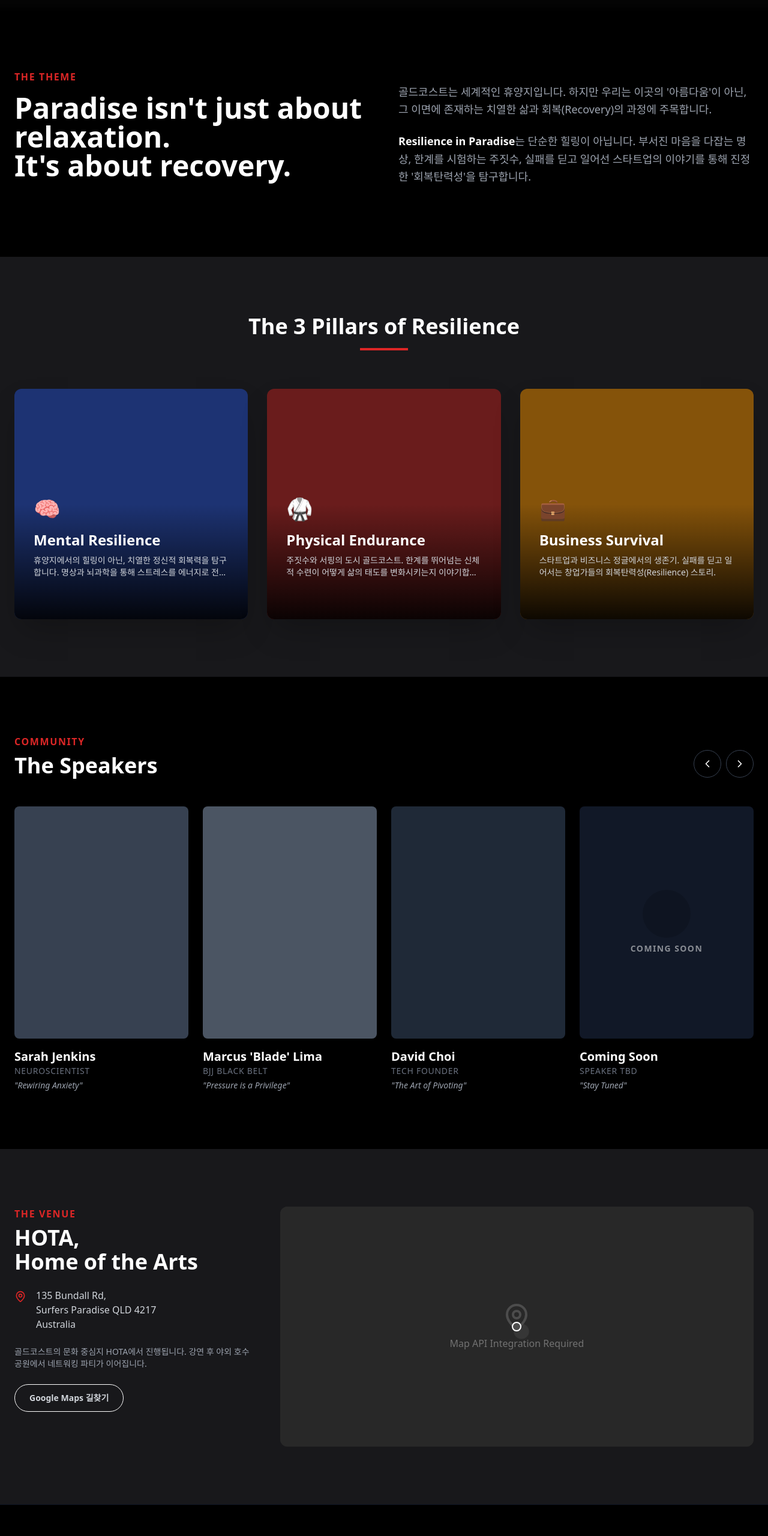
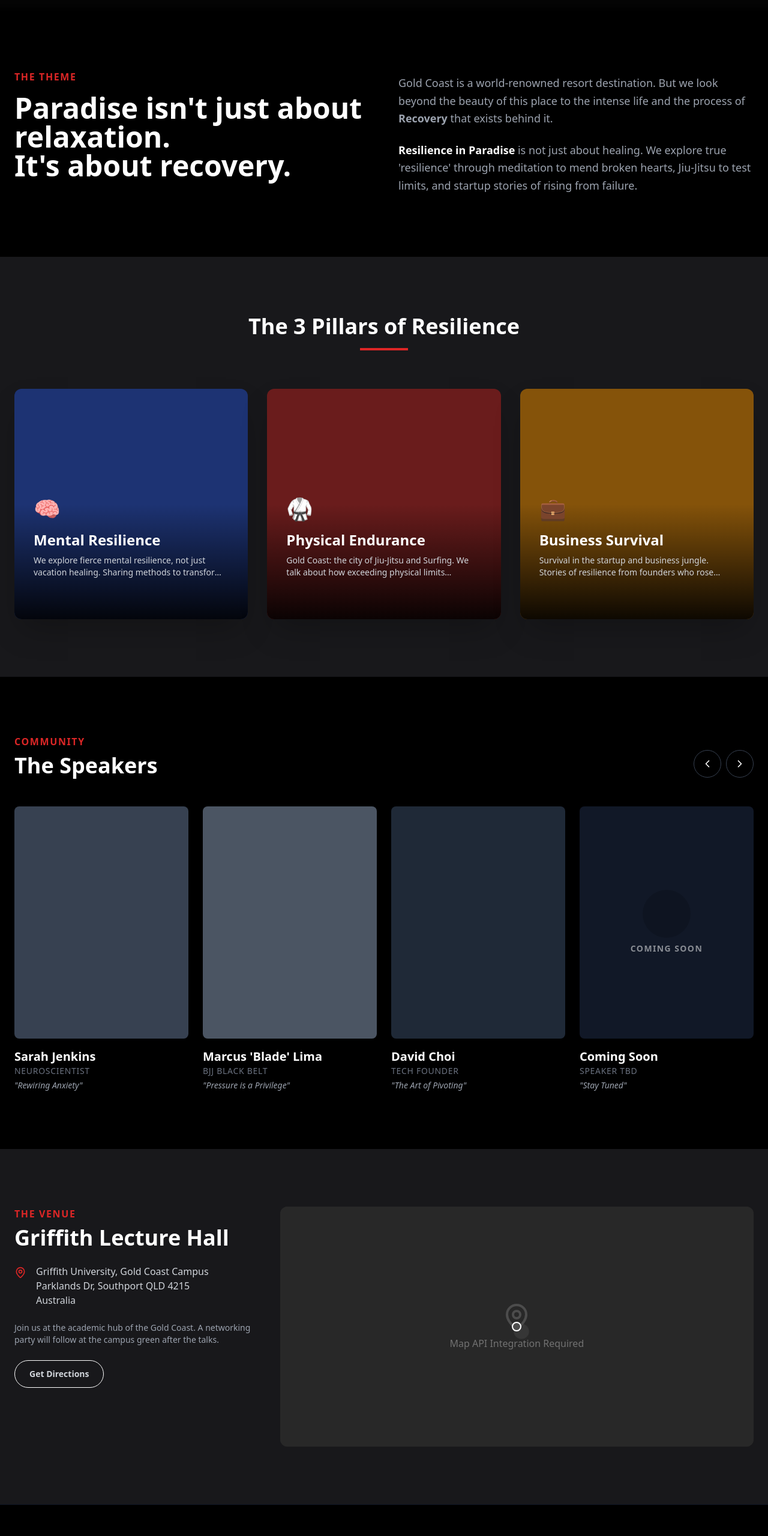
Before and after one commit to kimnathan1/tedxgoldcoast, a plain HTML site: page index.html in a window 1280 px wide. Shown: the part 780-3340 px from the top of the page at 60% size. Drawn offline with nearby package versions, Linux system fonts and the light colour scheme; grey boxes are pictures that could not be loaded.

Commit message:
Update index.html

```diff
--- a/index.html
+++ b/index.html
@@ -1,5 +1,5 @@
 <!DOCTYPE html>
-<html lang="ko">
+<html lang="en">
 <head>
     <meta charset="UTF-8">
     <meta name="viewport" content="width=device-width, initial-scale=1.0">
@@ -12,7 +12,7 @@
     <script src="https://unpkg.com/lucide@latest"></script>
 
     <style>
-        /* React 코드에 있던 애니메이션 스타일 이식 */
+        /* React animations ported to CSS */
         @keyframes fade-in-up {
             from { opacity: 0; transform: translateY(20px); }
             to { opacity: 1; transform: translateY(0); }
@@ -27,7 +27,7 @@
         .animate-slow-zoom {
             animation: slow-zoom 20s linear infinite alternate;
         }
-        /* 스크롤바 숨기기 (모달 오픈 시) */
+        /* Hide scrollbar when modal is open */
         .overflow-hidden-body {
             overflow: hidden;
         }
@@ -122,13 +122,10 @@
                 </div>
                 <div class="md:w-1/2 text-gray-400 text-lg leading-relaxed space-y-6">
                     <p>
-                        골드코스트는 세계적인 휴양지입니다. 하지만 우리는 이곳의 '아름다움'이 아닌,
-                        그 이면에 존재하는 치열한 삶과 회복(Recovery)의 과정에 주목합니다.
+                        Gold Coast is a world-renowned resort destination. But we look beyond the beauty of this place to the intense life and the process of <strong>Recovery</strong> that exists behind it.
                     </p>
                     <p>
-                        <strong class="text-white">Resilience in Paradise</strong>는 단순한 힐링이 아닙니다.
-                        부서진 마음을 다잡는 명상, 한계를 시험하는 주짓수,
-                        실패를 딛고 일어선 스타트업의 이야기를 통해 진정한 '회복탄력성'을 탐구합니다.
+                        <strong class="text-white">Resilience in Paradise</strong> is not just about healing. We explore true 'resilience' through meditation to mend broken hearts, Jiu-Jitsu to test limits, and startup stories of rising from failure.
                     </p>
                 </div>
             </div>
@@ -152,7 +149,7 @@
                     <div class="absolute bottom-0 left-0 p-8 w-full">
                         <div class="text-4xl mb-4 transform group-hover:-translate-y-2 transition-transform duration-300">🧠</div>
                         <h3 class="text-2xl font-bold mb-2 group-hover:text-red-500 transition-colors">Mental Resilience</h3>
-                        <p class="text-gray-300 text-sm line-clamp-2 mb-4 group-hover:opacity-100 transition-opacity">휴양지에서의 힐링이 아닌, 치열한 정신적 회복력을 탐구합니다. 명상과 뇌과학을 통해 스트레스를 에너지로 전환하는 방법을 공유합니다.</p>
+                        <p class="text-gray-300 text-sm line-clamp-2 mb-4 group-hover:opacity-100 transition-opacity">We explore fierce mental resilience, not just vacation healing. Sharing methods to transform stress into energy through meditation and neuroscience.</p>
                         <div class="flex items-center text-red-500 font-bold text-sm opacity-0 group-hover:opacity-100 transform translate-y-4 group-hover:translate-y-0 transition-all duration-300">
                             READ MORE <i data-lucide="chevron-right" class="w-4 h-4 ml-1"></i>
                         </div>
@@ -166,7 +163,7 @@
                     <div class="absolute bottom-0 left-0 p-8 w-full">
                         <div class="text-4xl mb-4 transform group-hover:-translate-y-2 transition-transform duration-300">🥋</div>
                         <h3 class="text-2xl font-bold mb-2 group-hover:text-red-500 transition-colors">Physical Endurance</h3>
-                        <p class="text-gray-300 text-sm line-clamp-2 mb-4 group-hover:opacity-100 transition-opacity">주짓수와 서핑의 도시 골드코스트. 한계를 뛰어넘는 신체적 수련이 어떻게 삶의 태도를 변화시키는지 이야기합니다.</p>
+                        <p class="text-gray-300 text-sm line-clamp-2 mb-4 group-hover:opacity-100 transition-opacity">Gold Coast: the city of Jiu-Jitsu and Surfing. We talk about how exceeding physical limits transforms one's attitude toward life.</p>
                         <div class="flex items-center text-red-500 font-bold text-sm opacity-0 group-hover:opacity-100 transform translate-y-4 group-hover:translate-y-0 transition-all duration-300">
                             READ MORE <i data-lucide="chevron-right" class="w-4 h-4 ml-1"></i>
                         </div>
@@ -180,7 +177,7 @@
                     <div class="absolute bottom-0 left-0 p-8 w-full">
                         <div class="text-4xl mb-4 transform group-hover:-translate-y-2 transition-transform duration-300">💼</div>
                         <h3 class="text-2xl font-bold mb-2 group-hover:text-red-500 transition-colors">Business Survival</h3>
-                        <p class="text-gray-300 text-sm line-clamp-2 mb-4 group-hover:opacity-100 transition-opacity">스타트업과 비즈니스 정글에서의 생존기. 실패를 딛고 일어서는 창업가들의 회복탄력성(Resilience) 스토리.</p>
+                        <p class="text-gray-300 text-sm line-clamp-2 mb-4 group-hover:opacity-100 transition-opacity">Survival in the startup and business jungle. Stories of resilience from founders who rose again after failure.</p>
                         <div class="flex items-center text-red-500 font-bold text-sm opacity-0 group-hover:opacity-100 transform translate-y-4 group-hover:translate-y-0 transition-all duration-300">
                             READ MORE <i data-lucide="chevron-right" class="w-4 h-4 ml-1"></i>
                         </div>
@@ -210,7 +207,7 @@
                 <div class="bg-black p-4 rounded-lg border border-gray-800">
                     <p class="text-sm text-gray-400">
                         <strong class="text-white block mb-1">Key Takeaway:</strong>
-                        이 세션에서는 <span id="modal-takeaway-topic"></span>의 원리를 배우고 실생활에 즉시 적용할 수 있는 멘탈/피지컬 트레이닝 기법을 소개합니다.
+                        In this session, you will learn the principles of <span id="modal-takeaway-topic"></span> and discover mental/physical training techniques you can apply to real life immediately.
                     </p>
                 </div>
             </div>
@@ -280,19 +277,18 @@
         <div class="container mx-auto px-6 flex flex-col md:flex-row gap-12">
             <div class="md:w-1/3">
                 <h3 class="text-red-600 font-bold tracking-widest uppercase mb-2">The Venue</h3>
-                <h2 class="text-4xl font-bold mb-6">HOTA,<br/>Home of the Arts</h2>
+                <h2 class="text-4xl font-bold mb-6">Griffith Lecture Hall</h2>
 
                 <div class="space-y-6 text-gray-300">
                     <div class="flex items-start gap-4">
                         <i data-lucide="map-pin" class="text-red-600 mt-1 shrink-0 w-5 h-5"></i>
-                        <p>135 Bundall Rd,<br/>Surfers Paradise QLD 4217<br/>Australia</p>
+                        <p>Griffith University, Gold Coast Campus<br/>Parklands Dr, Southport QLD 4215<br/>Australia</p>
                     </div>
                     <p class="text-sm text-gray-400">
-                        골드코스트의 문화 중심지 HOTA에서 진행됩니다.
-                        강연 후 야외 호수 공원에서 네트워킹 파티가 이어집니다.
+                        Join us at the academic hub of the Gold Coast. A networking party will follow at the campus green after the talks.
                     </p>
                     <button class="border border-white hover:bg-white hover:text-black px-6 py-3 rounded-full text-sm font-bold transition-colors w-full md:w-auto">
-                        Google Maps 길찾기
+                        Get Directions
                     </button>
                 </div>
             </div>
@@ -319,7 +315,7 @@
                 <!-- Newsletter -->
                 <div class="md:w-1/2">
                     <h3 class="text-2xl font-bold mb-2">Join the Community</h3>
-                    <p class="text-gray-400 mb-6">티켓 오픈 알림과 연사 정보를 가장 먼저 받아보세요.</p>
+                    <p class="text-gray-400 mb-6">Be the first to get ticket notifications and speaker updates.</p>
                     <div class="flex gap-2">
                         <input
                             type="email"
@@ -358,14 +354,14 @@
         // 1. Initialize Icons
         lucide.createIcons();
 
-        // 2. Pillars Data (For Modal)
+        // 2. Pillars Data (For Modal) - Translated to English
         const pillarsData = [
             {
                 id: 1,
                 title: "Mental Resilience",
                 subtitle: "The Mindset",
                 icon: "🧠",
-                details: "현대인의 번아웃은 '쉼'이 부족해서가 아니라 '회복의 기술'을 모르기 때문입니다. 정신적 탄력성을 기르는 구체적인 방법론과 실제 사례를 다룹니다.",
+                details: "Modern burnout isn't caused by a lack of rest, but by a lack of recovery skills. We cover concrete methodologies to build mental resilience and real-life case studies.",
                 imageClass: "bg-blue-900"
             },
             {
@@ -373,7 +369,7 @@
                 title: "Physical Endurance",
                 subtitle: "The Body",
                 icon: "🥋",
-                details: "파도에 맞서고 매트 위에서 구르며 배우는 겸손과 인내. 육체의 고통을 통해 정신을 단련하는 마스터들의 철학을 공유합니다.",
+                details: "Facing the waves and rolling on the mat teaches humility and patience. We share the philosophy of masters who train their minds through physical hardship.",
                 imageClass: "bg-red-900"
             },
             {
@@ -381,7 +377,7 @@
                 title: "Business Survival",
                 subtitle: "The Grind",
                 icon: "💼",
-                details: "화려한 성공 신화 뒤에 숨겨진 수많은 실패와 거절들. 그럼에도 불구하고 다시 일어설 수 있었던 구체적인 전략과 마인드셋을 공개합니다.",
+                details: "Behind the glamorous success stories lie countless failures and rejections. We reveal the specific strategies and mindsets that allowed founders to rise again despite the odds.",
                 imageClass: "bg-yellow-700"
             }
         ];
```
